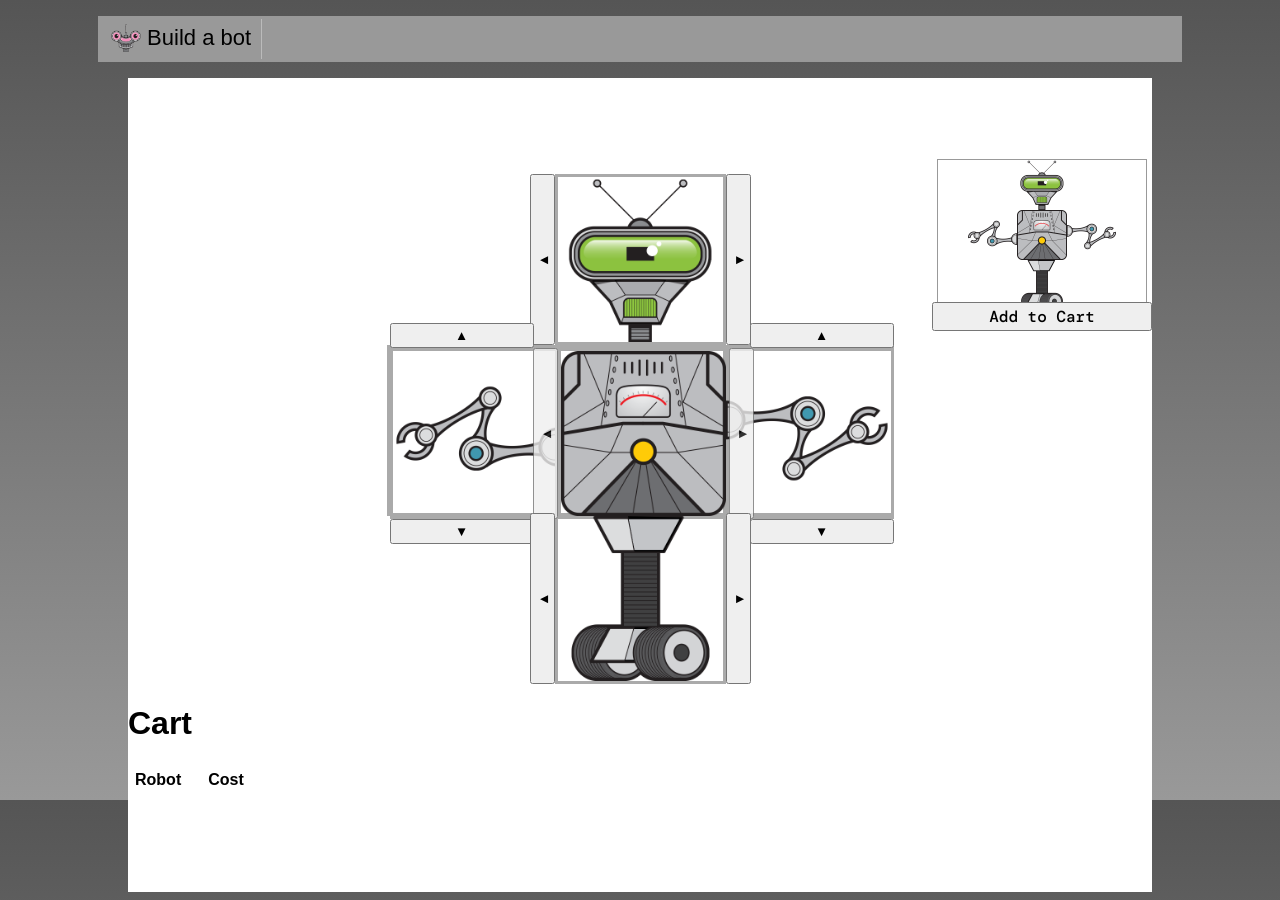
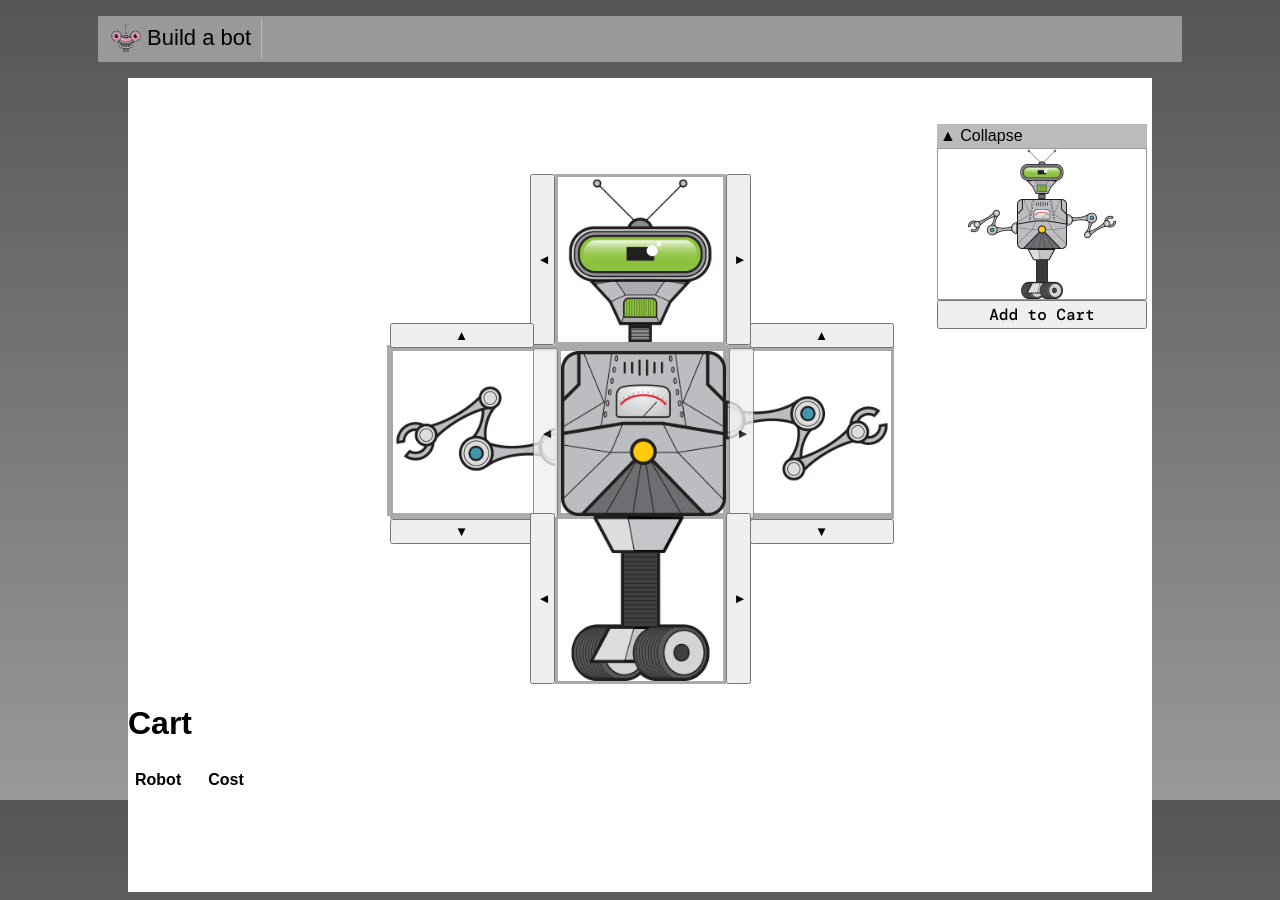
Before and after one commit to ejirocodes/Robo-Shop, a Vue app: page / in a window 1280 px wide. Built offline with nearby package versions, Linux system fonts and the light colour scheme; a web font is replaced by a local one.

Commit message:
collapse preview

```diff
--- /dev/null
+++ b/src/shared/CollapsibleSection.vue
@@ -0,0 +1,26 @@
+<template>
+  <div>
+    <div class="header">
+      <span v-if="open" @click="open = !open">&#x25B2; Collapse</span>
+      <span v-else @click="open = !open">&#x25BC; Expand</span>
+    </div>
+    <slot v-if="open"></slot>
+  </div>
+</template>
+<script>
+export default {
+  name: "CollapsibleSection",
+  data() {
+    return {
+      open: true
+    };
+  }
+};
+</script>
+<style scoped lang="scss">
+.header {
+  background-color: #bbb;
+  padding: 3px;
+  cursor: pointer;
+}
+</style>
```
Also changed, not shown: src/build/RobotBuilder.vue.
